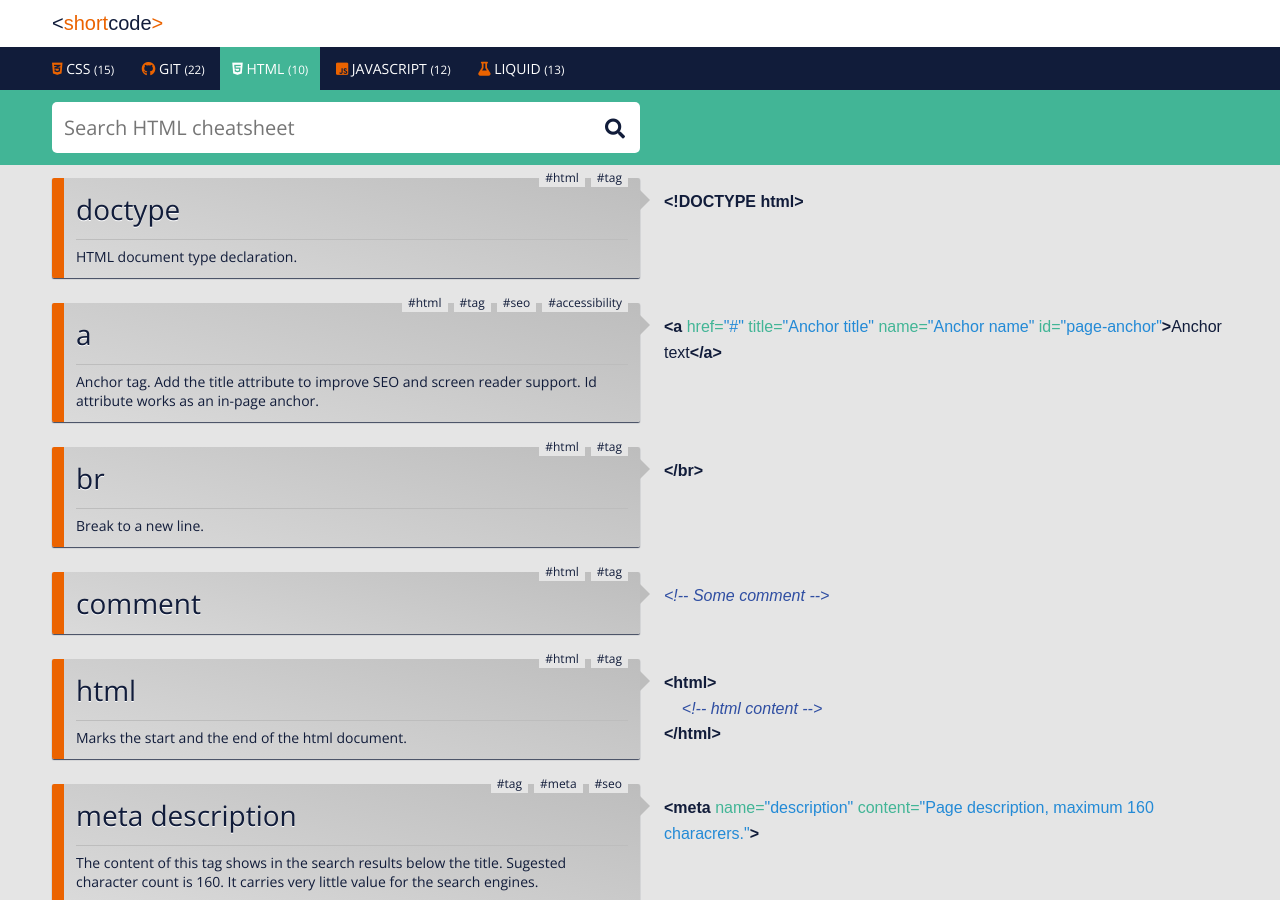
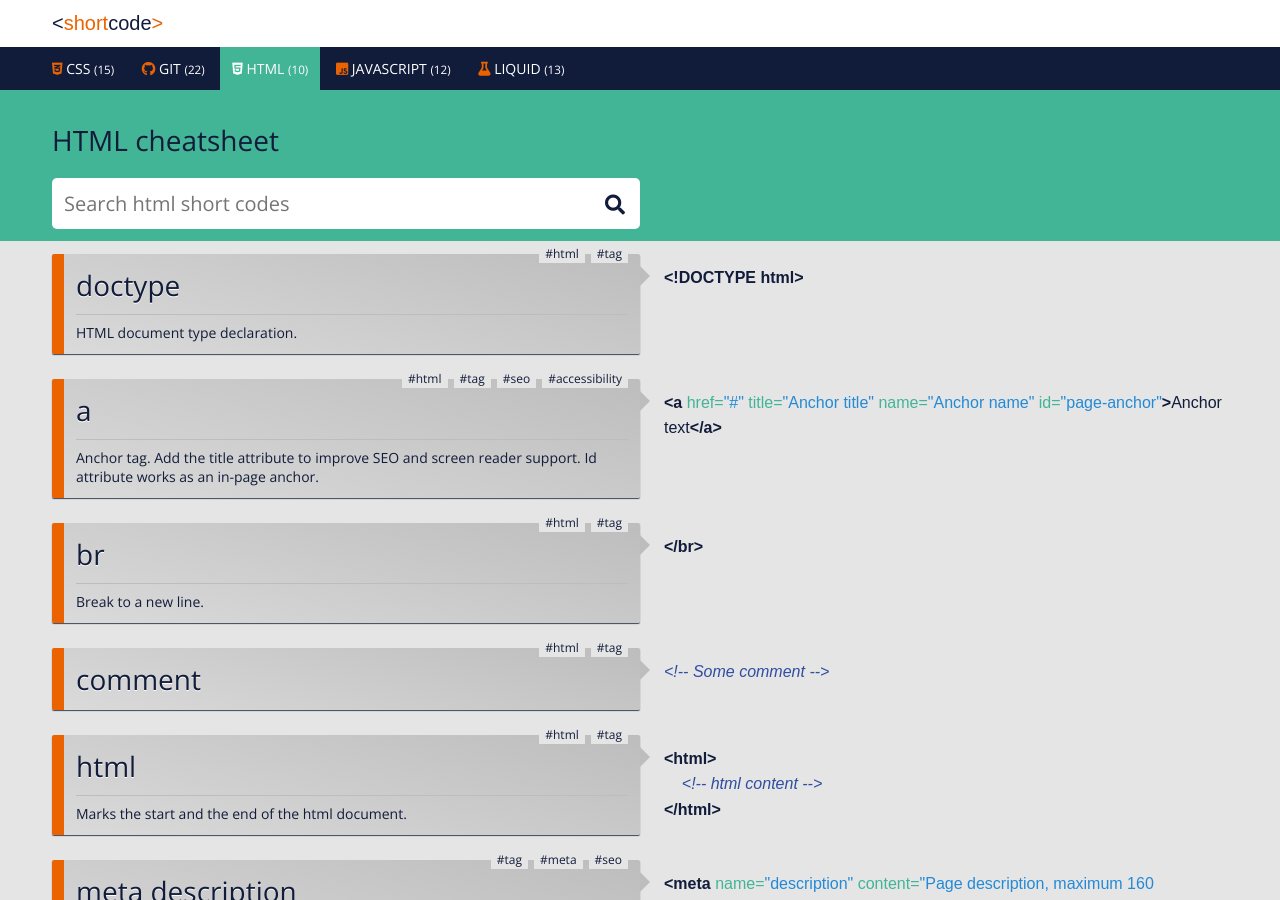
Before and after one commit to proochster/shortcode, a Jekyll site: the page built from code_html.html, in a window 1280 px wide and 900 px high. Built offline with Jekyll 4.4.1, drawn with Linux system fonts in a browser that asks for light colours; some web fonts are replaced.

Commit message:
+ H1 page titles

```diff
--- a/_includes/search.html
+++ b/_includes/search.html
@@ -1,7 +1,8 @@
 <div class="search">
     <div class="wrapper">
+        <h1 class="page-title">{{page.title}}</h1>
         <div class="search__wrapper">
-            <input type="text" name="search" placeholder="Search {{page.title}}" class="search__input">
+            <input type="text" name="search" placeholder="Search {{page.collection}} short codes" class="search__input">
         </div>
     </div>
 </div>
```
